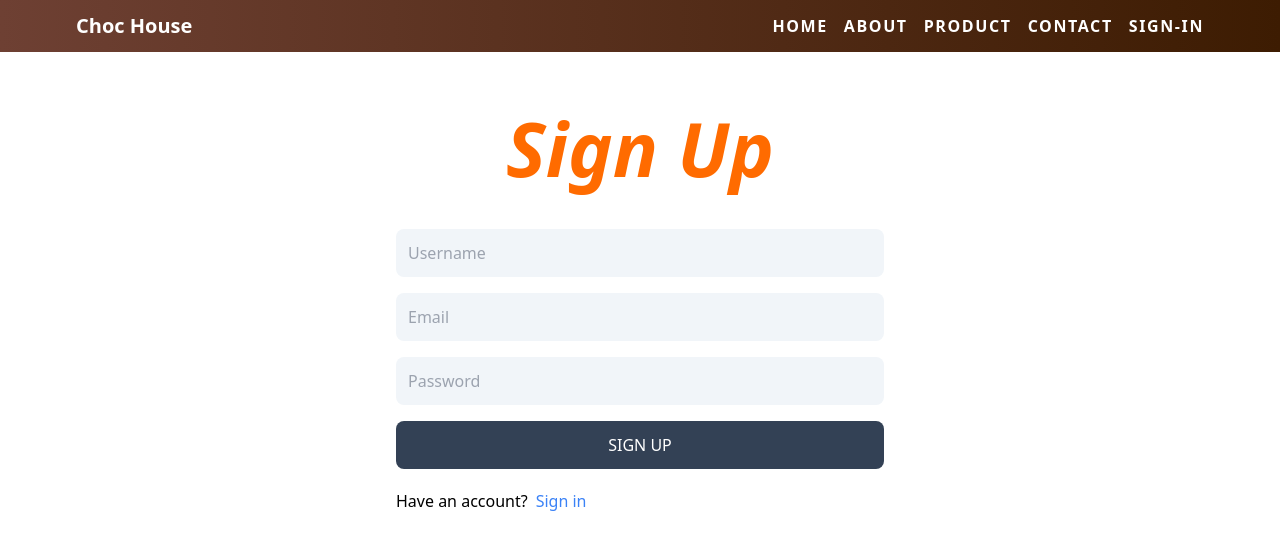
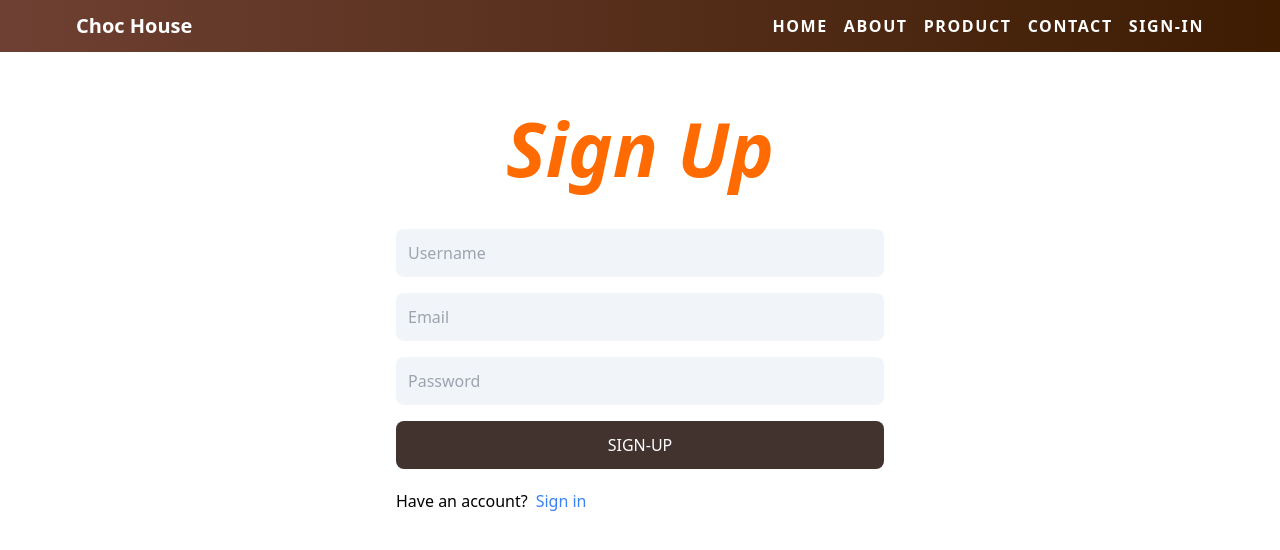
Before and after one commit to Sajika2000/choklet-shop, a React (Vite) app in the folder client/: page /sign-up in a window 1280 px wide. Shown: the top 550 px of the page. Built offline with nearby package versions, Linux system fonts and the light colour scheme.

Commit message:
complete signup page functionality

```diff
--- a/client/src/pages/Signup.jsx
+++ b/client/src/pages/Signup.jsx
@@ -1,28 +1,67 @@
-import {Link} from 'react-router-dom'
+import { useState } from 'react';
+import { Link } from 'react-router-dom';
+
 const Signup = () => {
+  const [formData, setFormData] = useState({});
+  const [error, setError] = useState(false);
+  const [loading, setLoading] = useState(false);
+
+  const handleChange = (e) => {
+    setFormData({ ...formData, [e.target.id]: e.target.value });
+  };
+
+  const handleSubmit = async (e) => {
+    e.preventDefault();
+    try {
+      setLoading(true);
+      setError(false);
+      const res = await fetch('/api/auth/signup', {
+        method: 'POST',
+        headers: {
+          'Content-Type': 'application/json',
+        },
+        body: JSON.stringify(formData),
+      });
+
+      if (!res.ok) throw new Error('Signup failed');
+
+      const data = await res.json();
+      console.log(data)
+      setLoading(false);
+      if(data.sucess === false){
+        setError(true)
+        return;
+      }
+
+    } catch (error) {
+      setLoading(false);
+      setError(true);
+    }
+  };
+
   return (
     <div className="max-w-lg p-3 mx-auto">
-         <h1 className="text-[#ff6b00] text-[75px] font-bold mb-6 text-center my-7 italic">Sign Up</h1>
-         <form className="flex flex-col gap-4">
-           <input type="text" placeholder="Username" id="username" className="p-3 rounded-lg bg-slate-100 "/>
-           <input type="email" placeholder="Email" id="email" className="p-3 rounded-lg bg-slate-100 "/>
-           <input type="text" placeholder="Password" id="password" className="p-3 rounded-lg bg-slate-100 "/>
-
-           <button className="p-3 text-white uppercase rounded-lg bg-slate-700 hover:opacity-95 disabled:opacity-80">Sign Up</button>
-          </form>
-
-          <div className="flex gap-2 mt-5">
-            <p>Have an account?</p>
-            <Link to='/sign-in'>
-            <span className="text-blue-500 ">Sign in</span>
-            </Link>
+      <h1 className="text-[#ff6b00] text-[75px] font-bold mb-6 text-center my-7 italic">Sign Up</h1>
+      <form onSubmit={handleSubmit} className="flex flex-col gap-4">
+        <input type="text" placeholder="Username" id="username" className="p-3 rounded-lg bg-slate-100" onChange={handleChange} />
+        <input type="email" placeholder="Email" id="email" className="p-3 rounded-lg bg-slate-100" onChange={handleChange} />
+        <input type="password" placeholder="Password" id="password" className="p-3 rounded-lg bg-slate-100" onChange={handleChange} />
+        <button disabled={loading} className="p-3 text-white uppercase rounded-lg bg-[#42332f] hover:opacity-95 disabled:opacity-80">
+          {loading ? 'Loading...' : 'Sign-Up'}
+        </button>
+      </form>
 
 
-          </div>
 
+      <div className="flex gap-2 mt-5">
+        <p>Have an account?</p>
+        <Link to='/sign-in'>
+          <span className="text-blue-500">Sign in</span>
+        </Link>
+      </div>
+      <p className='mt-5 text-red-700'>{error && 'Something went wrong'}</p>
+    </div>
+  );
+};
 
-    </div>
-  )
-}
-
-export default Signup
+export default Signup;
--- a/client/vite.config.js
+++ b/client/vite.config.js
@@ -4,4 +4,14 @@
 // https://vitejs.dev/config/
 export default defineConfig({
   plugins: [react()],
+  server:{
+    proxy:{
+      '/api':{
+         target:'http://localhost:3000',
+         secure:false,
+
+      }
+
+    }
+  }
 })
```
